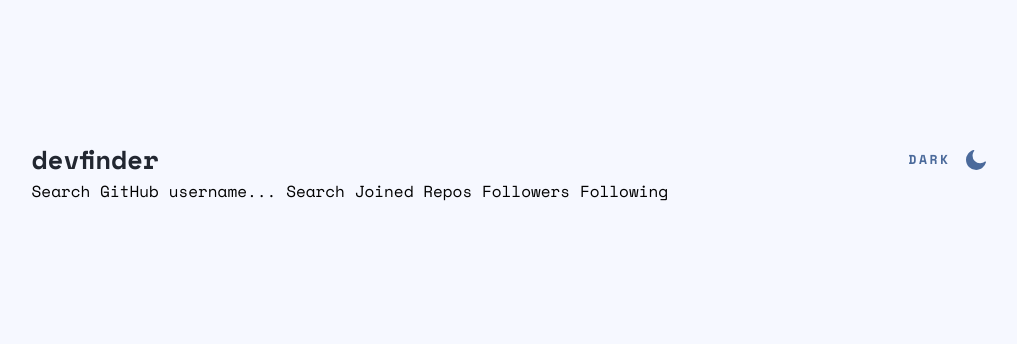
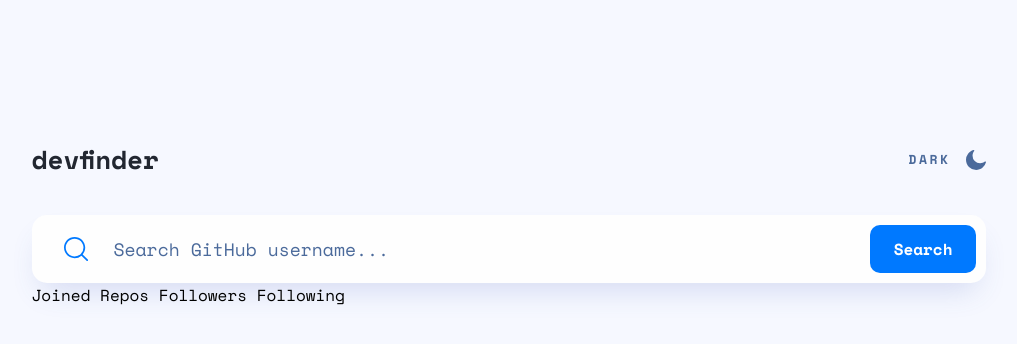
Before and after one commit to johnnygerard/FEM-GitHub-user-search-app, an Angular app: page / in a window 1280 px wide. Shown: the top 344 px of the page, without its empty margins (131-1148 px from the left). Built offline with nearby package versions, Linux system fonts and the light colour scheme.

Commit message:
feat: search bar frontend

```diff
--- a/src/app/app.component.html
+++ b/src/app/app.component.html
@@ -3,8 +3,7 @@
   <app-theme-switch></app-theme-switch>
 </header>
 
-Search GitHub username...
-Search
+<app-search-bar></app-search-bar>
 
 Joined
 
--- a/src/app/search-bar/search-bar.component.html
+++ b/src/app/search-bar/search-bar.component.html
@@ -1 +1,11 @@
-<p>search-bar works!</p>
+<form>
+  <!-- search icon -->
+  <svg (click)="search.focus()" viewBox="0 0 24 24" width="24" height="24" role="img" xmlns="http://www.w3.org/2000/svg">
+    <title>Search Icon</title>
+    <path
+        d="M10.609 0c5.85 0 10.608 4.746 10.608 10.58 0 2.609-.952 5-2.527 6.847l5.112 5.087a.87.87 0 01-1.227 1.233l-5.118-5.093a10.58 10.58 0 01-6.848 2.505C4.759 21.16 0 16.413 0 10.58 0 4.747 4.76 0 10.609 0zm0 1.74c-4.891 0-8.87 3.965-8.87 8.84 0 4.874 3.979 8.84 8.87 8.84a8.855 8.855 0 006.213-2.537l.04-.047a.881.881 0 01.058-.053 8.786 8.786 0 002.558-6.203c0-4.875-3.979-8.84-8.87-8.84z"
+        fill="#0079ff" />
+  </svg>
+  <input #search type="search" placeholder="Search GitHub username...">
+  <button type="submit">Search</button>
+</form>
--- a/src/app/search-bar/search-bar.component.scss
+++ b/src/app/search-bar/search-bar.component.scss
@@ -0,0 +1,84 @@
+@use "styles" as *;
+
+:host {
+  margin-top: 36px;
+  display: block;
+}
+
+@include mobile {
+  svg {
+    width: 20px;
+    height: 20px;
+  }
+}
+
+form {
+  display: flex;
+  gap: 24px;
+  align-items: center;
+  background: var(--background-color);
+  border-radius: 15px;
+  box-shadow: 0 16px 30px -10px rgba(70, 96, 187, 0.2);
+
+  padding: 10px {
+    left: 32px;
+  }
+
+  @include mobile {
+    gap: 8px;
+
+    padding: 7px {
+      left: 16px;
+    }
+  }
+}
+
+input[type=search] {
+  flex: 1;
+
+  // Remove default styles
+  border: none;
+  background: none;
+  outline: none;
+
+  // Typography
+  font-size: 18px;
+  line-height: 25px;
+  color: var(--body-color);
+
+  &::placeholder {
+    color: var(--body-color);
+  }
+
+  @include mobile {
+    font-size: 13px;
+  }
+}
+
+button {
+  border-radius: 10px;
+  cursor: pointer;
+  background: $accent-color;
+
+  &:hover,
+  &:focus-visible {
+    background: $accent-color-hover;
+  }
+
+  // Reset default styles
+  border: none;
+  padding: 12px 24px;
+
+  // Typography
+  font-size: 16px;
+  font-weight: 700;
+  line-height: 24px;
+  color: white;
+
+  @include mobile {
+    font-size: 14px;
+    line-height: 21px;
+
+    padding: 12px 16px;
+  }
+}
--- a/src/styles.scss
+++ b/src/styles.scss
@@ -19,17 +19,24 @@
   }
 }
 
+$accent-color: #0079FF;
+$accent-color-hover: #60ABFF;
+
 html {
   --canvas-color: #F6F8FF;
+  --background-color: #FEFEFE;
   --theme-switch-color: #4B6A9B;
   --theme-switch-color-hover: #222731;
   --product-name-color: #222731;
+  --body-color: #4B6A9B;
 
   &.dark {
     --canvas-color: #141D2F;
+    --background-color: #1E2A47;
     --theme-switch-color: white;
     --theme-switch-color-hover: #90A4D4;
     --product-name-color: white;
+    --body-color: white;
   }
 }
 
```
Also changed, not shown: src/assets/images/icon-search.svg (deleted).
